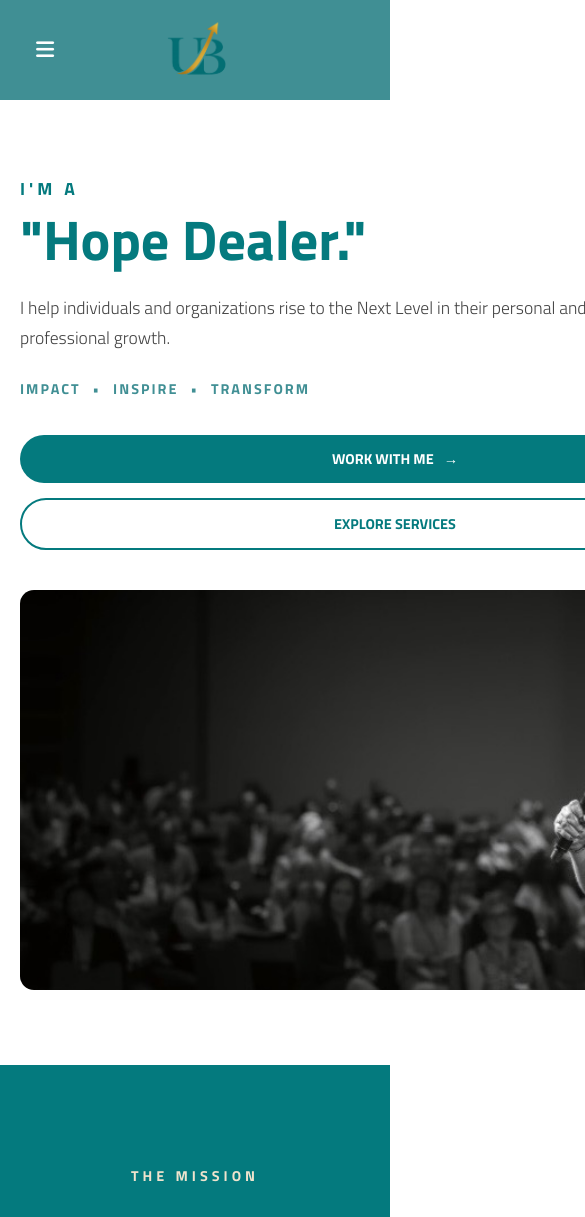
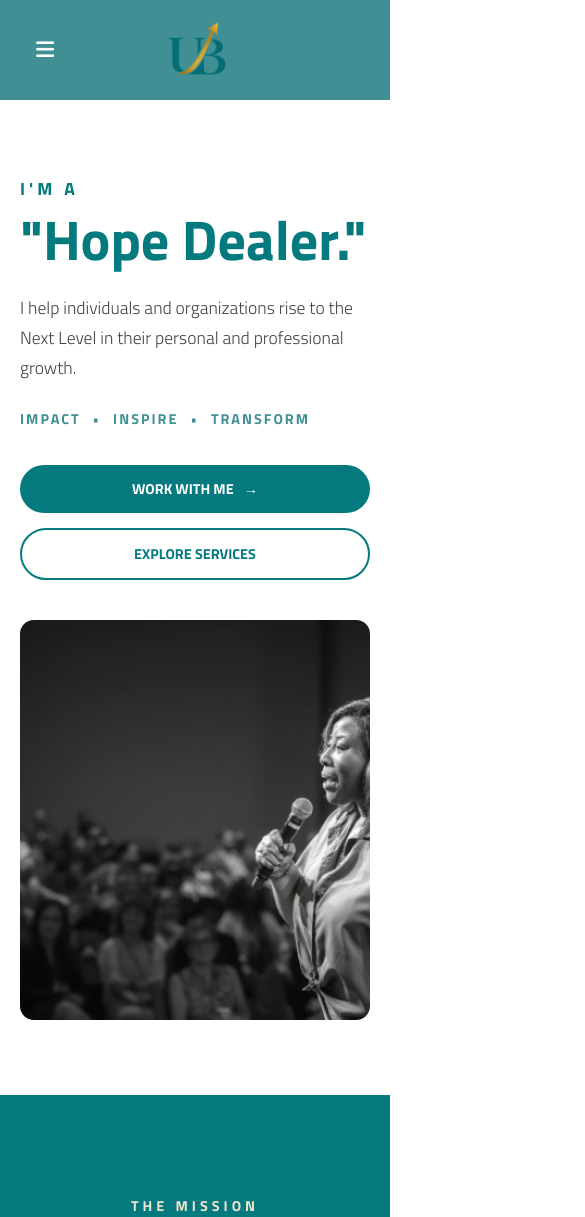
Before and after one commit to sdavis-dev/ubccnextjs, a Next.js app: page / in a window 390 px wide. Shown: the top 1217 px of the page, 585 px wide, since content can reach past the window. Built offline with nearby package versions, Linux system fonts and the light colour scheme.

Commit message:
fixed css for mobile

```diff
--- a/src/app/globals.css
+++ b/src/app/globals.css
@@ -122,8 +122,9 @@ header .navbar {
 
 .hero-image {
     position: relative;
+    width: 110%;
+    max-width: 750px;
     min-height: 450px;
-    min-width: 750px;
     border-radius: 14px;
     overflow: hidden;
 }
@@ -2324,6 +2325,11 @@ header .navbar {
 
     .hero-image {
         min-height: 400px;
+        max-width: 100%;
+    }
+
+    .hero-image img {
+        object-position: 75% center;  /* shifts focus to the right side */
     }
 
     .hero h1 {
```
